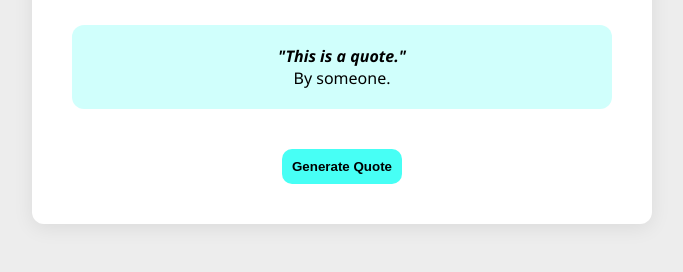
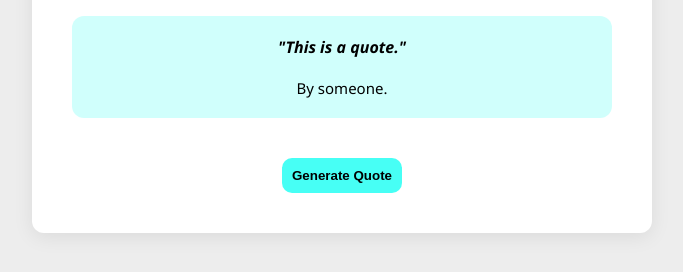
Before and after one commit to def-imran/Random-Generator, a plain HTML site: page index.html in a window 1280 px wide. Shown: the part 342-614 px from the top of the page, without its empty margins (298-981 px from the left). Drawn offline with Linux system fonts and the light colour scheme.

Commit message:
add styles for person-text class in style.css to enhance quote display

```diff
--- a/style.css
+++ b/style.css
@@ -44,3 +44,9 @@
 .quote-text{
     font-weight: bold;
 }
+
+.person-text{
+    font-size: 15px;
+    margin-top: 20px;
+
+}
```
